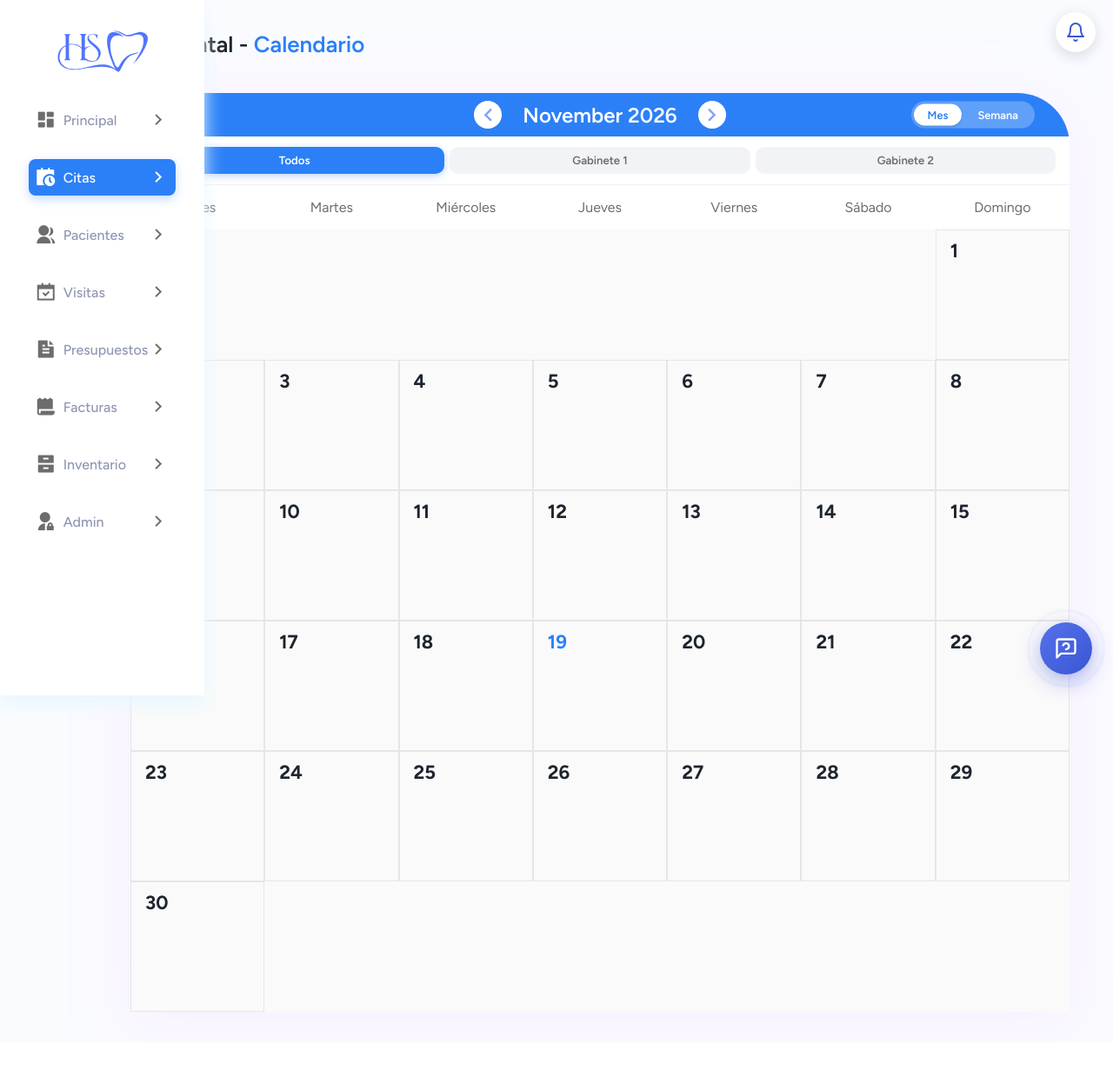
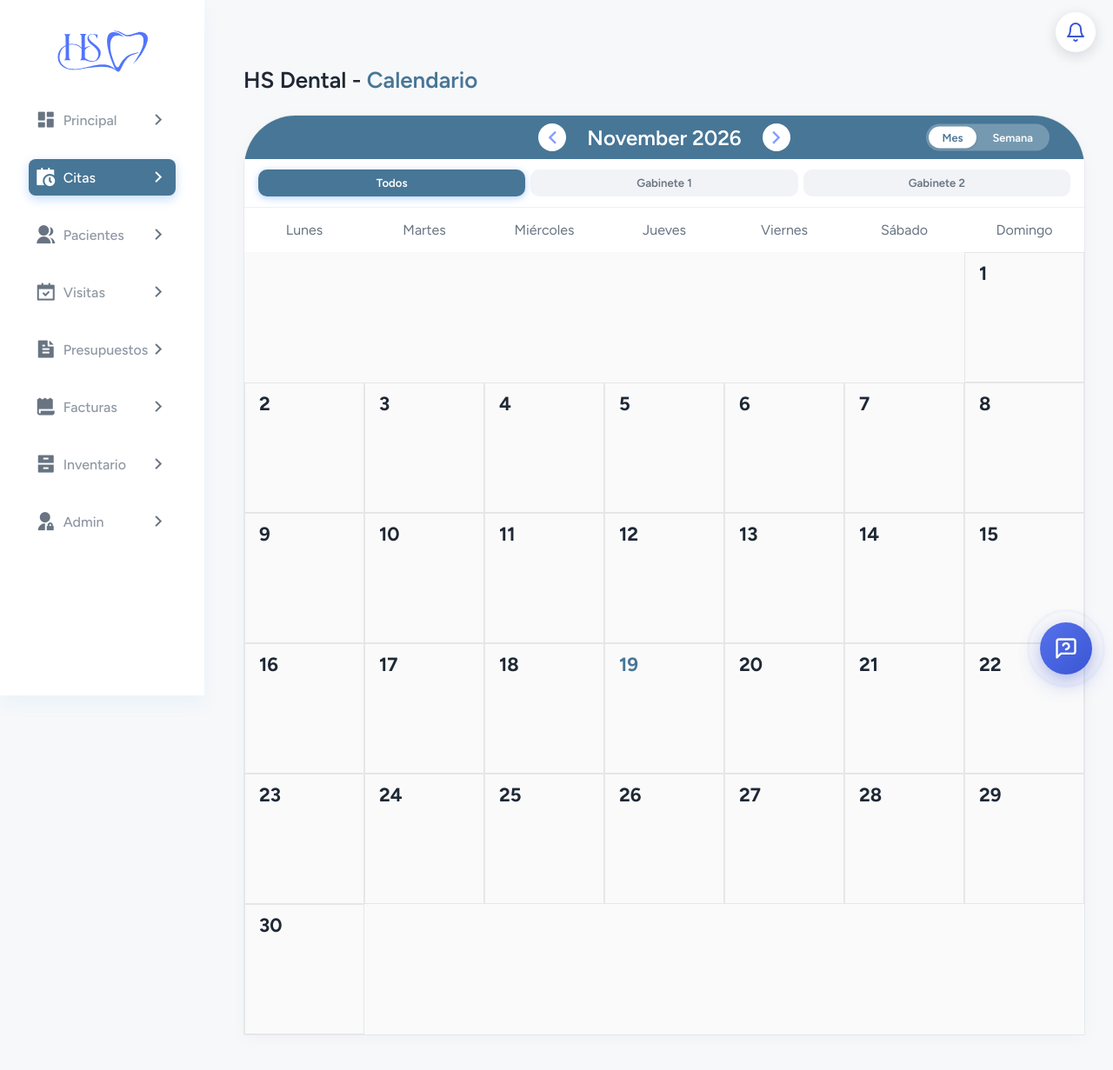
Before and after one commit to J-HYL/Clinica_HS_NEW, a PHP site: page /pages/citas/calendario.html in a window 1280 px wide. Shown: the whole page at 87% size. Before the commit the page ends 1167 px from the top, so only its background shows below. Run offline with PHP 8.4, Linux system fonts and the light colour scheme; some libraries are stand-ins or nearby versions.

Commit message:
feat(ui): tokens y piezas comunes del diseño nuevo
- tokens.css: fuente única de colores, radios, sombras, tipografía y
  medidas del marco (--hs-*), traducidos del diseño de referencia.
- base.css reescrito sobre los tokens. Las variables antiguas (--primary,
  --dark-gray...) quedan como alias para que las páginas aún sin migrar
  tomen ya la paleta común; los colores de estado no se tocan.
- ui.css: botones, tarjetas, pastillas de estado, iniciales y estados
  vacío/error reutilizables.

```diff
--- a/app/css/base/base.css
+++ b/app/css/base/base.css
@@ -1,10 +1,23 @@
 @import url('https://fonts.googleapis.com/css2?family=Figtree:ital,wght@0,300..900;1,300..900&display=swap');
+@import url("tokens.css");
+@import url("../components/ui.css");
 
+/* Variables ANTIGUAS como alias de los tokens nuevos (tokens.css). Asi las
+   paginas que aun no se han migrado al diseño nuevo toman ya la paleta comun
+   sin tocarlas. Codigo nuevo: usar SIEMPRE --hs-*. Cuando no quede ninguna
+   pagina que use estas, se borra este bloque.
+   Los colores de ESTADO (citas, calendario, gabinetes) no se tocan: van
+   ligados a la logica y siguen con su valor. */
 :root{
-    --primary: #2b80f7;
-    --dark-primary: #191fbe;
-    --light-primary: #839cff;
-    --pale-primary: #e8f7ff;
+    --primary: var(--hs-acento);
+    --dark-primary: var(--hs-acento-hover);
+    --light-primary: var(--hs-acento-claro);
+    --pale-primary: var(--hs-acento-suave);
+    --background: var(--hs-fondo);
+    --dark-gray: var(--hs-texto-fuerte);
+    --light-gray: var(--hs-texto-suave);
+    --pale-gray: var(--hs-texto-tenue);
+
     --blue: #2381ED;
     --orange: #FF947A;
     --dark-orange: #E7690F;
@@ -25,11 +38,6 @@
     --light-blue-status: rgba(35, 129, 237, 0.38);
     --light-red-status: rgba(222, 87, 83, 0.38);
 
-    --background: #FAFBFF;
-    --dark-gray: #1D242E;
-    --light-gray: #6D6D6D;
-    --pale-gray: #9197B3;
-
     --calendar-gradient: linear-gradient(to bottom, var(--primary), var(--primary));
     --calendar--appointment-text-color: #836942;
     --calendar-green-status: #DEFFD2;
@@ -37,9 +45,8 @@
     --calendar-orange-status: #FCEEDF;
     --calendar-red-status: #FCDFDF;
 
-
     --medico-border-color: #6a98ee;
-    --medico-hover-text-color : #ffffff;
+    --medico-hover-text-color: #ffffff;
     --medico-bg-color: #e8f7ff;
 }
 
@@ -50,73 +57,78 @@
 }
 
 body{
-    background-color: var(--background);
-    font-family: "Figtree", Arial, sans-serif;
+    min-height: 100vh;
+    background-color: var(--hs-fondo);
+    color: var(--hs-texto);
+    font-family: var(--hs-fuente);
+    -webkit-font-smoothing: antialiased;
 }
 
-input, label, button, select{
-    font-family: "Figtree", Arial, sans-serif;
+input, label, button, select, textarea{
+    font-family: var(--hs-fuente);
+}
+
+:focus-visible{
+    outline: 2px solid var(--hs-acento-claro);
+    outline-offset: 2px;
+}
+
+/* ---------------------------------------------------------------- Marco
+   Rejilla de dos columnas (menu + contenido) solo en escritorio y solo si la
+   pagina tiene menu. Por debajo de 1024px el menu es un panel lateral que se
+   abre con el boton de la barra superior (shell.css). */
+@media (min-width: 1024px){
+    body:has(> .sidebar){
+        display: grid;
+        grid-template-columns: var(--hs-sidebar-ancho) minmax(0, 1fr);
+    }
 }
 
 .wrapper{
-    padding: 35px 30px;
     grid-column: 2;
+    min-width: 0;
+    padding: 0 var(--hs-margen-x) 40px;
 }
 
+/* Hasta que AppShell.js pinta la barra superior, se reserva su alto para que
+   el contenido no salte al aparecer. */
+.wrapper:not(:has(> .topbar)){
+    padding-top: var(--hs-topbar-alto);
+}
+
+/* ---------------------------------------------------------------- Bloques
+   .container es la tarjeta de las paginas antiguas: mismo aspecto que .tarjeta. */
 .container{
-    margin-top: 18px;
-    background-color: #fff;
-    border-radius: 30px;
-    padding: 25px;
-    box-shadow: 0 10px 60px rgba(252, 225, 255, 0.5);
+    margin-top: 20px;
+    background-color: var(--hs-superficie);
+    border: 1px solid var(--hs-borde);
+    border-radius: var(--hs-radio-lg);
+    padding: 20px;
+    box-shadow: var(--hs-sombra-tarjeta);
 }
 
 .container__heading{
     display: flex;
-    gap: 6px;
+    align-items: center;
+    gap: 8px;
     font-weight: 600;
-    font-size: 1.125em;
-    color: var(--dark-gray);
+    font-size: 1.0625rem;
+    color: var(--hs-texto-fuerte);
 }
 
-/* Responsive */
-
-@media screen and (min-width: 744px) {
-    body{
-       display: grid;
-       grid-template-columns: 100px 1fr;
-       transition: .3s ease-in-out grid-template-columns;
-    }
-
-    .wrapper{
-       padding: 35px 40px;
-   }
-
-   .container{
-        margin-top: 28px;
-   }
-
-   .container__heading{
-       font-size: 1.375em;
-   }
-}
-
-@media screen and (min-width: 964px) {
+@media (min-width: 744px){
     .container{
-        margin-top: 40px;
+        margin-top: 24px;
+        padding: 24px;
     }
 
     .container__heading{
-        font-size: 1.5em;
+        font-size: 1.125rem;
     }
 }
 
-@media screen and (min-width: 1280px) {
-    .wrapper{
-       padding: 35px 50px;
-   }
-
-   .container{
-        padding: 35px 40px;
+@media (min-width: 1280px){
+    .container{
+        padding: 28px 32px;
     }
 }
--- /dev/null
+++ b/app/css/base/tokens.css
@@ -0,0 +1,81 @@
+/* tokens.css — Fuente UNICA de los valores visuales del panel (colores, radios,
+   sombras, tipografia y medidas del marco). Traducidos del diseño de referencia
+   (2026-11). Cualquier estilo nuevo usa estas variables, nunca un hex suelto:
+   cambiar un valor aqui lo cambia en toda la app.
+
+   Las variables antiguas (--primary, --dark-gray...) siguen existiendo en
+   base.css como ALIAS de estas mientras quedan paginas sin migrar. */
+
+:root{
+    /* Superficies */
+    --hs-fondo: #f7f8fa;
+    --hs-superficie: #ffffff;
+    --hs-superficie-suave: #fafbfc;
+    --hs-hover: #f5f7f9;
+
+    /* Bordes */
+    --hs-borde: #e6e8ec;
+    --hs-borde-suave: #edf0f2;
+    --hs-borde-control: #e1e6ea;
+
+    /* Texto (de mas a menos peso). --hs-texto-suave cumple contraste AA sobre
+       blanco; --hs-texto-tenue solo para datos secundarios (horas, rotulos). */
+    --hs-texto-fuerte: #1e2835;
+    --hs-texto: #3b4a57;
+    --hs-texto-suave: #687482;
+    --hs-texto-tenue: #8f98a3;
+
+    /* Acento (azul acero del diseño) */
+    --hs-acento: #477697;
+    --hs-acento-hover: #396883;
+    --hs-acento-claro: #7da5bd;
+    --hs-acento-suave: #eaf3f9;
+    --hs-acento-mas-suave: #f0f5fa;
+    --hs-acento-contador: #d8eaf5;
+
+    /* Estados. Cada uno: texto, fondo suave y borde/marca. Los usan las citas
+       (pendiente/completada/cancelada/bloqueada) y los importes. */
+    --hs-exito: #3f7f5c;
+    --hs-exito-suave: #f1f7f3;
+    --hs-exito-marca: #74a589;
+    --hs-aviso: #9a6534;
+    --hs-aviso-suave: #fbf6f0;
+    --hs-aviso-marca: #c99a6b;
+    --hs-peligro: #a8504c;
+    --hs-peligro-suave: #fbf3f3;
+    --hs-peligro-marca: #d39391;
+    --hs-neutro: #5f7484;
+    --hs-neutro-suave: #f5f8fa;
+    --hs-neutro-marca: #9aaebd;
+
+    /* Radios */
+    --hs-radio-sm: 8px;
+    --hs-radio: 12px;
+    --hs-radio-lg: 16px;
+    --hs-radio-pastilla: 999px;
+
+    /* Sombras */
+    --hs-sombra-tarjeta: 0 4px 18px rgba(26, 35, 50, .03);
+    --hs-sombra-boton: 0 5px 14px rgba(71, 118, 151, .22);
+    --hs-sombra-flotante: 0 18px 50px rgba(26, 35, 50, .16);
+    --hs-foco: 0 0 0 3px rgba(71, 118, 151, .28);
+
+    /* Tipografia */
+    --hs-fuente: "Figtree", system-ui, -apple-system, "Segoe UI", Roboto, sans-serif;
+
+    /* Marco (sidebar + barra superior) */
+    --hs-sidebar-ancho: 248px;
+    --hs-topbar-alto: 64px;
+    --hs-margen-x: 16px;
+}
+
+@media (min-width: 640px){
+    :root{ --hs-margen-x: 20px; }
+}
+
+@media (min-width: 1024px){
+    :root{
+        --hs-topbar-alto: 76px;
+        --hs-margen-x: 32px;
+    }
+}
```
Also changed, not shown: app/css/components/ui.css (added, +167 -0 lines).
